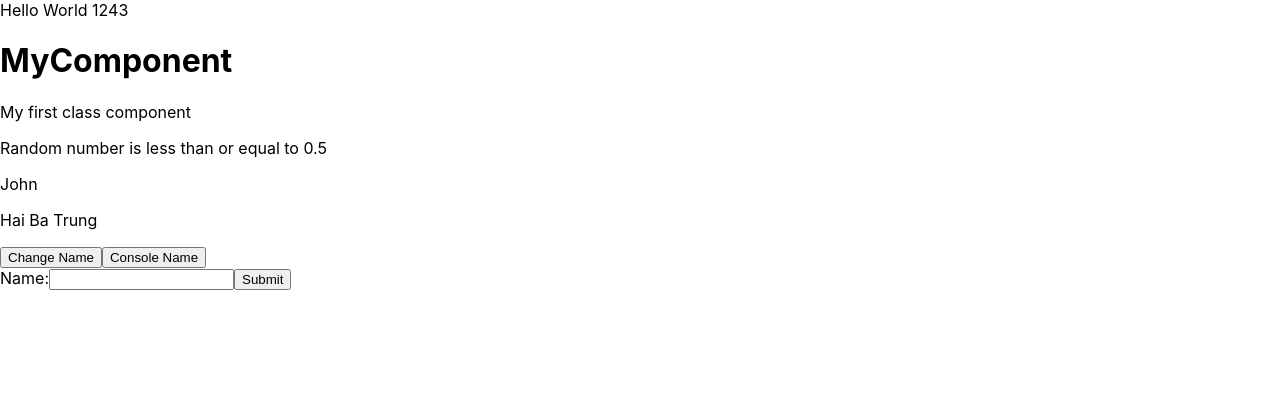
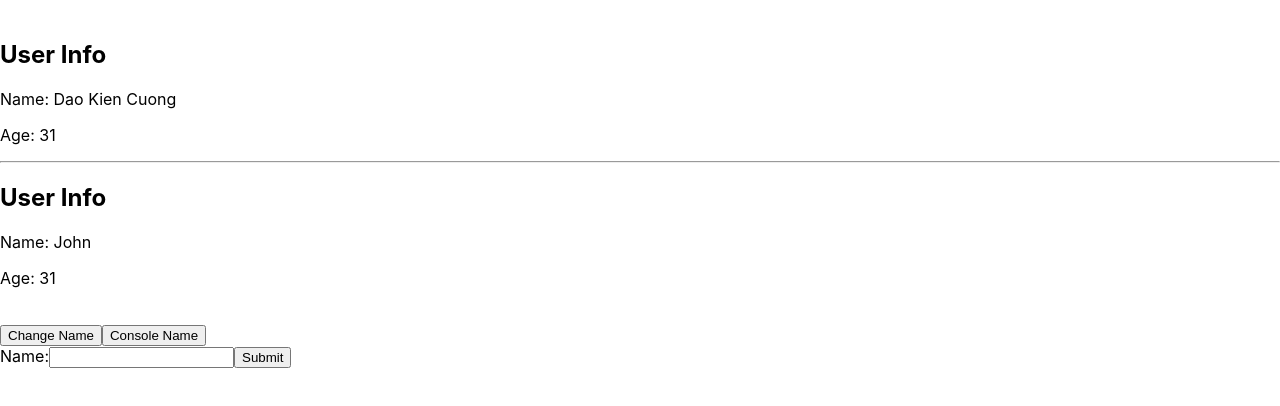
Before and after one commit to daokiencuong/react_basic_app, a React (Create React App) app: page / in a window 1280 px wide. Shown: the top 406 px of the page. Built offline with nearby package versions, Linux system fonts and the light colour scheme.

Commit message:
Learn React Props

```diff
--- a/src/App.js
+++ b/src/App.js
@@ -4,56 +4,10 @@ import MyComponent from "./components/MyComponent";
 import React from "react";
 
 class App extends React.Component {
-    state = {
-        name: "John",
-        address: "Hai Ba Trung",
-    };
-
-    onHover(event) {
-      console.log("Hovered!", this.state.name);
-    }
-
-    changeName(event) {
-        this.setState({
-            name: "Doe",
-            address: "123 Main St",
-        });
-    }
-
-    handleOnChange(event) {
-        //console.log(event);
-        this.setState({
-            name: event.target.value,
-        });
-    }
-
-    handleOnSubmit(event) {
-        event.preventDefault();
-        console.log("test", event.target[0].value);
-    }
-
     render() {
         return (
             <div>
-                Hello World 1243
                 <MyComponent></MyComponent>
-                {
-                    <div>
-                        <p>{this.state.name}</p>
-                        <p>{this.state.address}</p>
-                    </div>
-                }
-                <button onClick={(event) => {this.changeName(event)}}>Change Name</button>
-                <button onClick={(event) => {this.onHover(event)}}>Console Name</button>
-
-                <form onSubmit={(event) => {this.handleOnSubmit(event)}}>
-                    <label>
-                        Name:
-                        <input type="text" name="name"
-                        onChange={(event) => {this.handleOnChange(event)}}/>
-                    </label>
-                    <input type="submit" value="Submit" />
-                </form>
             </div>
         );
     }
--- a/src/components/MyComponent.js
+++ b/src/components/MyComponent.js
@@ -1,13 +1,75 @@
-import React from'react';
+import React from "react";
+import UserInfo from "./UserInfo";
 
 class MyComponent extends React.Component {
-    //JSX
+    state = {
+        name: "John",
+        address: "Hai Ba Trung",
+    };
+
+    onHover(event) {
+        console.log("Hovered!", this.state.name);
+    }
+
+    changeName(event) {
+        this.setState({
+            name: "Doe",
+            address: "123 Main St",
+        });
+    }
+
+    handleOnChange(event) {
+        //console.log(event);
+        this.setState({
+            name: event.target.value,
+        });
+    }
+
+    handleOnSubmit(event) {
+        event.preventDefault();
+        console.log("test", event.target[0].value);
+    }
+
     render() {
         return (
             <div>
-                <h1>MyComponent</h1>
-                <p>My first class component</p>
-                { Math.random() > 0.5? <p>Random number is greater than 0.5</p> : <p>Random number is less than or equal to 0.5 </p> }
+                <br />
+                <UserInfo name="Dao Kien Cuong" age={31} />
+                <hr />
+                <UserInfo name={this.state.name} age={31} />
+                <br />
+                <button
+                    onClick={(event) => {
+                        this.changeName(event);
+                    }}
+                >
+                    Change Name
+                </button>
+                <button
+                    onClick={(event) => {
+                        this.onHover(event);
+                    }}
+                >
+                    Console Name
+                </button>
+
+                <form
+                    onSubmit={(event) => {
+                        this.handleOnSubmit(event);
+                    }}
+                >
+                    <label>
+                        Name:
+                        <input
+                            type="text"
+                            name="name"
+                            onChange={(event) => {
+                                this.handleOnChange(event);
+                            }}
+                        />
+                    </label>
+                    <input type="submit" value="Submit" />
+                </form>
             </div>
         );
     }
--- /dev/null
+++ b/src/components/UserInfo.js
@@ -0,0 +1,17 @@
+import React from "react";
+
+class UserInfo extends React.Component {
+    render(){
+        const { name, age } = this.props;
+        return (
+            <div>
+                <h2>User Info</h2>
+                <p>Name: {name}</p>
+                <p>Age: {age}</p>
+
+            </div>
+        );
+    }
+}
+
+export default UserInfo;
```
